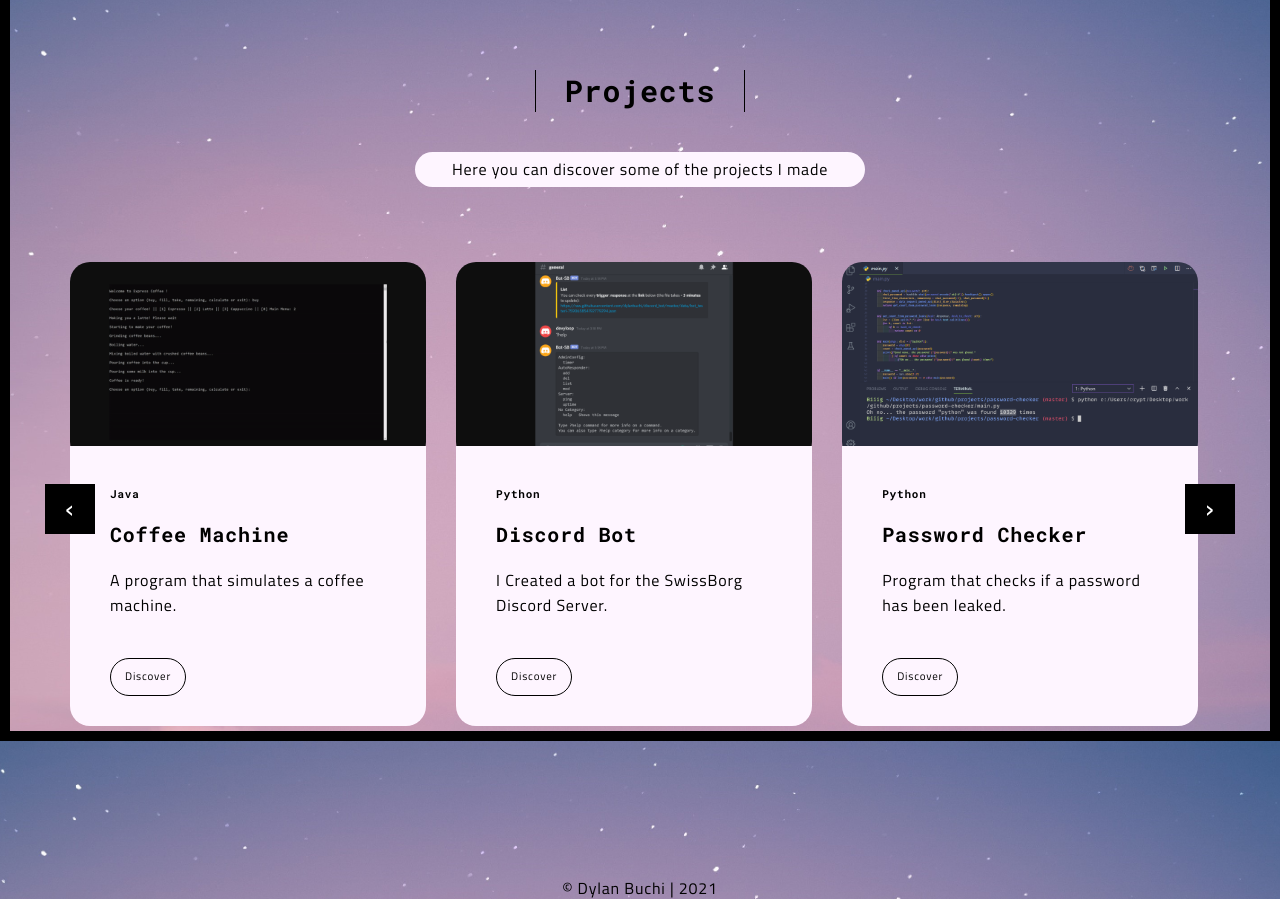
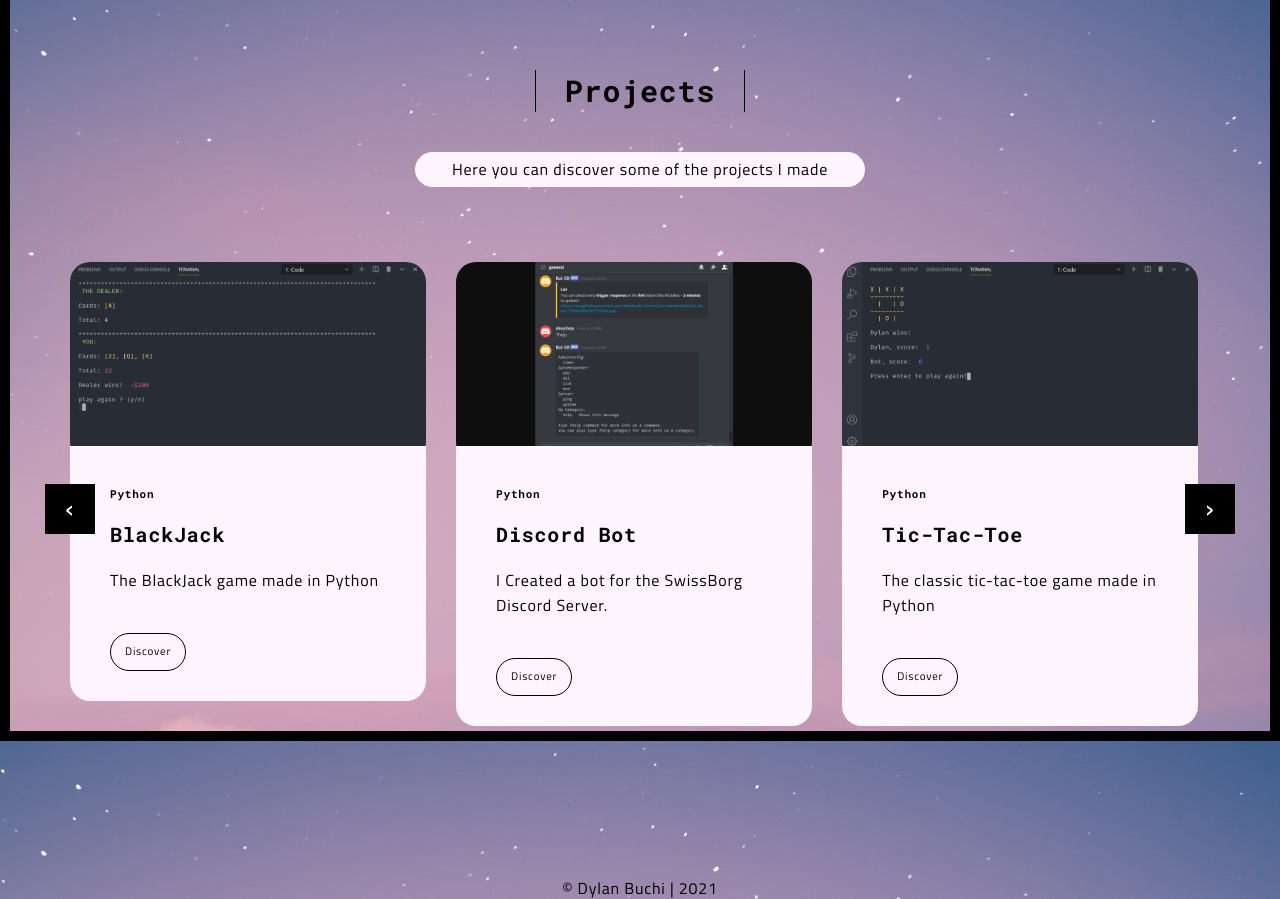
Before and after one commit to dylanbuchi/portfolio, a Flask app: page /projects.html in a window 1280 px wide. Shown: the part 59-958 px from the top of the page. Run offline with Flask 2, Linux system fonts and the light colour scheme; some libraries are stand-ins or nearby versions.

Commit message:
update projects

```diff
--- a/main.py
+++ b/main.py
@@ -1,11 +1,13 @@
 import csv
 import os
 
-from pymongo import MongoClient
 from flask import Flask, request, redirect
 from flask.templating import render_template
-from dotenv import load_dotenv
-load_dotenv()
+
+#for heroku heberger:
+# from pymongo import MongoClient
+# from dotenv import load_dotenv
+# load_dotenv()
 
 app = Flask(__name__)
 
@@ -38,19 +40,20 @@ def html_page(page_name):
 def submit_form():
     if request.method == 'POST':
         data = request.form.to_dict()
-        write_to_database(data)
+        write_to_csv_file(data)
         return redirect('thank_you.html')
     else:
-        return 'error'
+        return 'Error'
 
 
-def write_to_database(data: dict):
-    client = MongoClient(os.getenv('DATABASE'))
-    db = client.portfolio
-    collection = db.contact
-    collection.insert_one(data)
-    client.close()
+#for heroku heberger
 
+# def write_to_database(data: dict):
+#     client = MongoClient(os.getenv('DATABASE'))
+#     db = client.portfolio
+#     collection = db.contact
+#     collection.insert_one(data)
+#     client.close()
 
 if __name__ == '__main__':
     app.run()
--- /dev/null
+++ b/static/projects-script.js
@@ -0,0 +1,27 @@
+$('.hjava').on('mouseover', function () {
+  $(this).addClass('active-j');
+  $('.hpy').removeClass('active-p');
+  $('.hdart').removeClass('active-d');
+  $('.hjs').removeClass('active-js');
+});
+
+$('.hpy').on('mouseover', function () {
+  $(this).addClass('active-p');
+  $('.hjava').removeClass('active-j');
+  $('.hdart').removeClass('active-d');
+  $('.hjs').removeClass('active-js');
+});
+
+$('.hdart').on('mouseover', function () {
+  $(this).addClass('active-d');
+  $('.hjava').removeClass('active-j');
+  $('.hpy').removeClass('active-p');
+  $('.hjs').removeClass('active-js');
+});
+
+$('.hjs').on('mouseover', function () {
+  $(this).addClass('active-js');
+  $('.hjava').removeClass('active-j');
+  $('.hpy').removeClass('active-p');
+  $('.hpy').removeClass('active-d');
+});
--- a/templates/projects.html
+++ b/templates/projects.html
@@ -127,28 +127,28 @@
                     <!--projects-->
                     <div class="col-sm-4">
                       <a
-                        href="https://github.com/dylanbuchi/Coffee-Machine#demo"
+                        href="https://github.com/dylanbuchi/100-days-of-code/tree/main/src/day_11#demo"
                         target="_blank"
                         class="black-image-project-hover"
                       >
                         <img
-                          src="/static/assets/images/cm.jpg"
+                          src="/static/assets/images/blackjack.jpg"
                           alt=""
                           class="img-responsive-p"
                         />
                       </a>
 
                       <div class="card-container_a">
-                        <h4 class="hjava">Java</h4>
-                        <h3 class="hjava">Coffee Machine</h3>
+                        <h4 class="hpy">Python</h4>
+                        <h3 class="hpy">BlackJack</h3>
                         <p>
-                          A program that simulates a coffee machine.
+                          The BlackJack game made in Python
                           <br />
                           <br />
                         </p>
 
                         <a
-                          href="https://github.com/dylanbuchi/Coffee-Machine#demo"
+                          href="https://github.com/dylanbuchi/100-days-of-code/tree/main/src/day_11#demo"
                           target="_blank"
                           class="btn btn-default"
                           >Discover</a
@@ -205,27 +205,27 @@
                     </div>
                     <div class="col-sm-4">
                       <a
-                        href="https://github.com/dylanbuchi/password-checker"
+                        href="https://github.com/dylanbuchi/100-days-of-code/tree/main/src/day_16#demo"
                         target="_blank"
                         class="black-image-project-hover"
                       >
                         <img
-                          src="/static/assets/images/work05.jpg"
+                          src="/static/assets/images/tic.jpg"
                           alt="Image"
                           class="img-responsive-p"
                         />
                       </a>
                       <div class="card-container_a">
                         <h4 class="hpy">Python</h4>
-                        <h3 class="hpy">Password Checker</h3>
+                        <h3 class="hpy">Tic-Tac-Toe</h3>
                         <p>
-                          Program that checks if a password has been leaked.
+                          The classic tic-tac-toe game made in Python
                           <br />
                           <br />
                         </p>
 
                         <a
-                          href="https://github.com/dylanbuchi/password-checker"
+                          href="https://github.com/dylanbuchi/100-days-of-code/tree/main/src/day_16#demo"
                           target="_blank"
                           class="btn btn-default"
                           >Discover</a
@@ -236,6 +236,96 @@
                   <!--/row-->
                 </div>
                 <!--/item-->
+
+                <!--/item-->
+                <div class="item">
+                  <div class="row">
+                    <div class="col-sm-4">
+                      <a
+                        href="https://dylanbuchi.github.io/quote-generator/"
+                        target="_blank"
+                        class="black-image-project-hover"
+                      >
+                        <img
+                          src="/static/assets/images/qg.jpg"
+                          alt="Image"
+                          class="img-responsive-p"
+                        />
+                      </a>
+                      <div class="card-container_a">
+                        <h4 class="hjs">JavaScript</h4>
+                        <h3 class="hjs">Quote Generator</h3>
+                        <p>
+                          Generate random quotes using an API, and share them on
+                          Twitter. Created with VanillaJS.
+                        </p>
+
+                        <a
+                          href="https://dylanbuchi.github.io/quote-generator/"
+                          target=" _blank"
+                          class="btn btn-default"
+                          >Discover</a
+                        >
+                      </div>
+                    </div>
+                    <div class="col-sm-4">
+                      <a
+                        href="https://github.com/dylanbuchi/portfolio"
+                        target="_blank"
+                        class="black-image-project-hover"
+                      >
+                        <img
+                          src="/static/assets/images/portfolio.jpg"
+                          alt="Image"
+                          class="img-responsive-p"
+                        />
+                      </a>
+                      <div class="card-container_a">
+                        <h4 class="hjs">JavaScript</h4>
+                        <h3 class="hjs">This Portfolio</h3>
+                        <p>
+                          Made with Html, CSS, JavaScript. Backend With Python,
+                          Flask. Database with MongoDB.
+                        </p>
+
+                        <a
+                          href="https://github.com/dylanbuchi/portfolio"
+                          target=" _blank"
+                          class="btn btn-default"
+                          >Discover</a
+                        >
+                      </div>
+                    </div>
+                    <div class="col-sm-4">
+                      <a
+                        href="https://github.com/dylanbuchi/francis-portfolio"
+                        target="_blank"
+                        class="black-image-project-hover"
+                      >
+                        <img
+                          src="/static/assets/images/francis.jpg"
+                          alt="Image"
+                          class="img-responsive-p"
+                        />
+                      </a>
+                      <div class="card-container_a">
+                        <h4 class="hjs">JavaScript</h4>
+                        <h3 class="hjs">Francis's Portfolio</h3>
+                        <p>
+                          I built a portfolio for my client with Html, CSS,
+                          JavaScript. Backend with Python and Flask.
+                        </p>
+
+                        <a
+                          href="https://github.com/dylanbuchi/francis-portfolio"
+                          target=" _blank"
+                          class="btn btn-default"
+                          >Discover</a
+                        >
+                      </div>
+                    </div>
+                  </div>
+                </div>
                 <div class="item">
                   <div class="row">
                     <div class="col-sm-4">
```
Also changed, not shown: other parts of templates/projects.html (+0 -90 lines), static/works-script.js (deleted, +0 -27 lines), static/assets/images/aaa.jpg (deleted), static/assets/images/blackjack.jpg (added), static/assets/images/tic.jpg (added), static/assets/images/work001-01.jpg (deleted).
